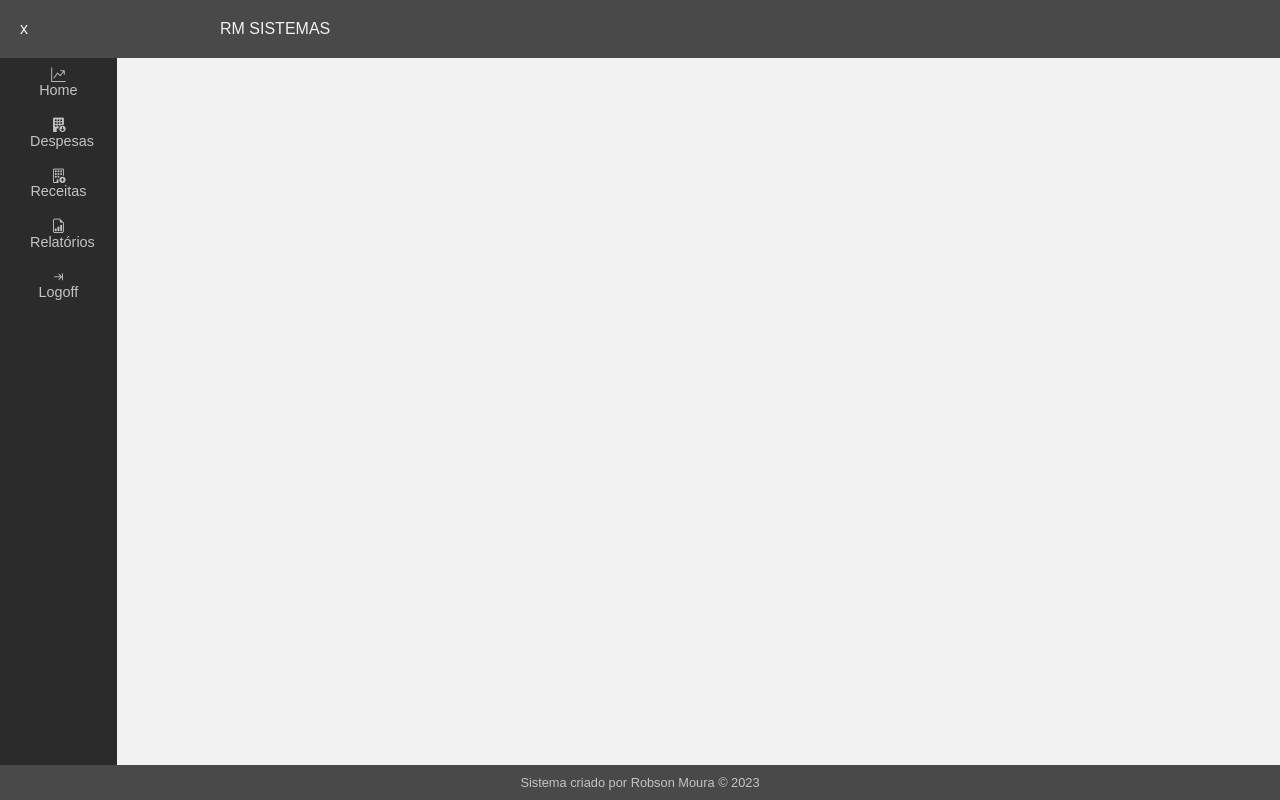
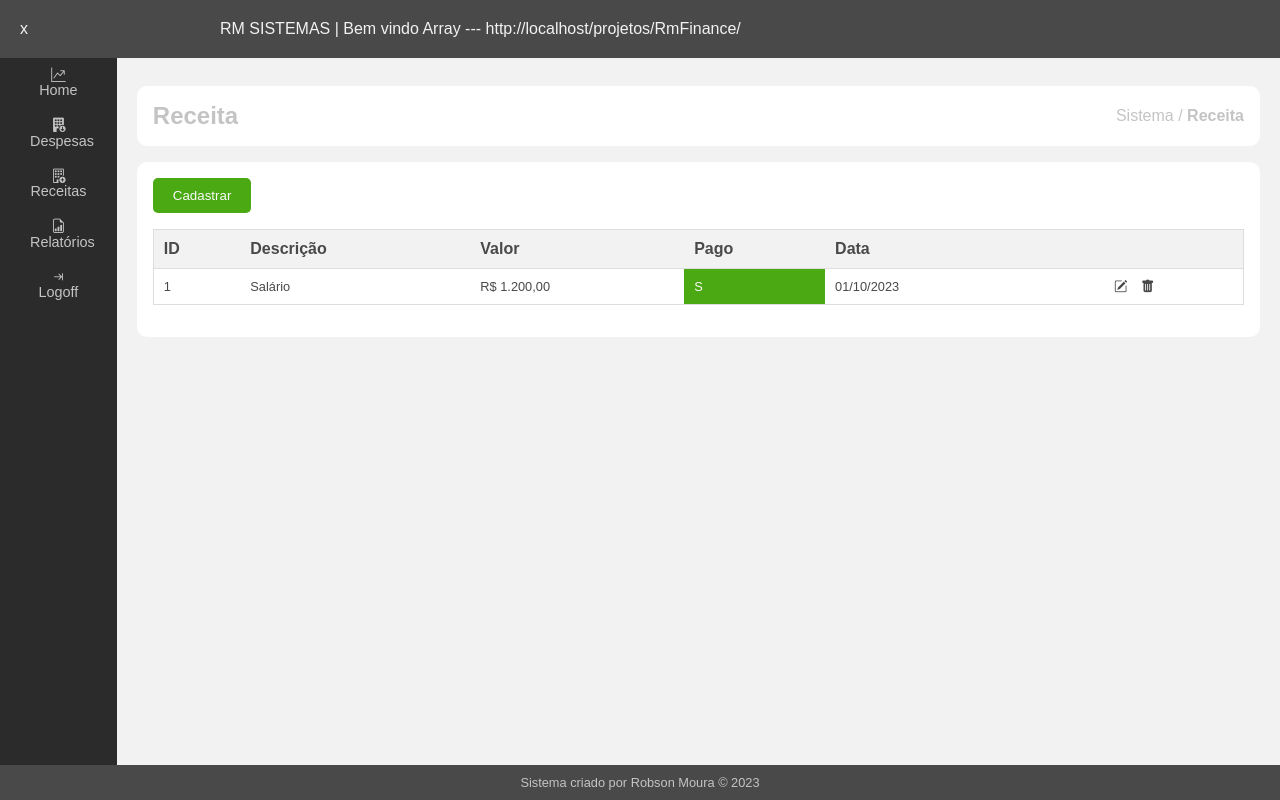
Before and after one commit to RobsonMourasz/RmFinance, a PHP site: page /public/receitas in a window 1280 px wide. Run offline with PHP 8.4, Linux system fonts and the light colour scheme; the visitor is signed in with stand-in values (Sample User, id 1).

Commit message:
adicionar sistema de autenticação; implementar verificação de sessão e redirecionamento para login

```diff
--- a/public/index.php
+++ b/public/index.php
@@ -1,3 +1,12 @@
+<?php
+    require '../src/constantes.php';
+    if (!isset($_SESSION)){session_start();}
+    if ( !isset($_SESSION['sessao']) || $_SESSION['sessao'] == 0 || $_SESSION['sessao'] == '' || empty($_SESSION['usuario'])) {
+        die("<script>alert('Acesso negado!');window.location.href='../index.php';</script>"); // Redireciona para a página de login
+        exit;
+    }else if($_SESSION['sessao'] == 1){
+
+?>
 <!DOCTYPE html>
 <html lang="pt-br">
 
@@ -5,7 +14,7 @@
     <meta charset="UTF-8">
     <meta name="viewport" content="width=device-width, initial-scale=1.0">
     <link rel="stylesheet" href="https://cdn.jsdelivr.net/npm/bootstrap-icons@1.13.1/font/bootstrap-icons.min.css">
-    <link rel="stylesheet" href="../app/css/style.css">
+    <link rel="stylesheet" href="<?php echo URL_BASE.'app/css/style.css' ?>">
     <title>Bem vindo</title>
 </head>
 
@@ -14,7 +23,7 @@
     <header>
         <div class="toggle">x</div>
         <div class="logo">
-            RM SISTEMAS
+            RM SISTEMAS | Bem vindo <?php echo $_SESSION['usuario'] . ' ---    '. URL_BASE;?>
         </div> <!-- Logo do site -->
     </header>
 
@@ -35,6 +44,9 @@
         <section> <!-- conteiner da pagina -->
             <?php
             if (isset($_GET['url'])) {
+                if ($_GET['url'] == 'logoff'){
+                    die(header("Location: ../src/logoff.php"));
+                }
                 if (file_exists('page/' . $_GET['url'] . '.php')) {
                     include 'page/' . $_GET['url'] . '.php';
                 } else {
@@ -87,7 +99,13 @@
         // Chamando a função após carregar os dados da página
         document.addEventListener("DOMContentLoaded", limparParametrosURL);
     </script>
-    <script src="../app/js/acoes.js"></script>
+    <script src="<?php echo URL_BASE.'app/js/acoes.js'?>"></script>
 </body>
 
 </html>
+<?php
+    } else{
+        die("<script>alert('Acesso negado!');window.location.href='../index.php';</script>"); // Redireciona para a página de login
+        exit;
+    }
+?>
--- a/public/page/dashboard.php
+++ b/public/page/dashboard.php
@@ -1,3 +1,7 @@
+<?php
+    require_once __DIR__.'/../../src/seguranca.php'; // Verifica se o usuário está logado
+?>
+
 <div class="content">
     <div class="header">
         <h1>Dashboard</h1>
--- a/public/page/receitas.php
+++ b/public/page/receitas.php
@@ -0,0 +1,144 @@
+<?php
+    require_once __DIR__.'/../../src/seguranca.php'; // Verifica se o usuário está logado
+?>
+<div class="content">
+    <div class="header">
+        <h1>Receita</h1>
+        <p>Sistema / <span style="font-weight: 600;">Receita</span> </p>
+    </div>
+</div>
+
+<div class="content">
+    <div> <button class="btn bg-success" mostrar-modal="modal-cadastrar-receita">Cadastrar</button> </div>
+
+    <div class="table-responsive">
+        <table class="table table-striped table-bordered">
+            <thead>
+                <tr>
+                    <th>ID</th>
+                    <th>Descrição</th>
+                    <th>Valor</th>
+                    <th>Pago</th>
+                    <th>Data</th>
+                    <th></th>
+                </tr>
+            </thead>
+            <tbody>
+                <!-- Exemplo de linha de tabela -->
+                <tr>
+                    <td>1</td>
+                    <td>Salário</td>
+                    <td>R$ 1.200,00</td>
+                    <td class="bg-success">S</td>
+                    <td>01/10/2023</td>
+                    <td>
+                        <button class=" btn-table bg-transparent-dark" mostrar-modal="modal-editar-receita" ><i class="bi bi-pencil-square" style="color: #494949;"></i></button>
+                        <button class=" btn-table bg-transparent-dark" mostrar-modal="modal-excluir-receita" ><i class="bi bi-trash-fill" style="color: #494949;"></i></button>
+                    </td>
+                </tr>
+                <!-- Mais linhas podem ser adicionadas aqui -->
+            </tbody>
+        </table>
+    </div> <!-- table-responsive -->
+</div> <!-- content-->
+
+<div class="container-modal" id="modal-cadastrar-receita">
+
+    <div class="modal" >
+        <div class="modal-header">
+            <h2>Cadastro de Receitas</h2>
+            <button class="btn bg-transparent-dark" ocultar-modal="modal-cadastrar-receita">&times;</button>
+        </div>
+
+        <div class="modal-body">
+            <form>
+                <div class="mb-3">
+                    <label for="descricao" class="form-label">Descrição</label>
+                    <input type="text" class="form-control" id="descricao" placeholder="Digite a descrição da receita">
+                </div>
+                <div class="col">
+                    <div class="row">
+                        <div class="mb-3">
+                            <label for="valor" class="form-label">Valor</label>
+                            <input type="number" class="form-control" id="valor" placeholder="Digite o valor da receita">
+                        </div>
+                        <div class="mb-3">
+                            <label for="data" class="form-label">Data</label>
+                            <input type="date" class="form-control" id="data">
+                        </div>
+                    </div>
+                </div>
+
+                <button type="submit" class="btn bg-success">Salvar</button>
+            </form>
+        </div>
+
+        <div class="modal-footer">
+            <button class="btn bg-transparent-dark" ocultar-modal="modal-cadastrar-receita">Fechar</button>
+        </div>
+    </div>
+
+</div> <!-- FIM container-modal -->
+
+<div class="container-modal" id="modal-editar-receita">
+
+    <div class="modal" >
+        <div class="modal-header">
+            <h2>Editar Receita</h2>
+            <button class="btn bg-transparent-dark" ocultar-modal="modal-editar-receita">&times;</button>
+        </div>
+
+        <div class="modal-body">
+            <form>
+                <div class="mb-3">
+                    <label for="descricao" class="form-label">Descrição</label>
+                    <input type="text" class="form-control" id="descricao" placeholder="Digite a descrição da receita">
+                </div>
+                <div class="col">
+                    <div class="row">
+                        <div class="mb-3">
+                            <label for="valor" class="form-label">Valor</label>
+                            <input type="number" class="form-control" id="valor" placeholder="Digite o valor da receita">
+                        </div>
+                        <div class="mb-3">
+                            <label for="data" class="form-label">Data</label>
+                            <input type="date" class="form-control" id="data">
+                        </div>
+                    </div>
+                </div>
+
+                <button type="submit" class="btn bg-info">Editar</button>
+            </form>
+        </div>
+
+        <div class="modal-footer">
+            <button class="btn bg-transparent-dark" ocultar-modal="modal-editar-receita">Fechar</button>
+        </div>
+    </div>
+
+</div> <!-- FIM container-modal -->
+
+<div class="container-modal" id="modal-excluir-receita">
+
+    <div class="modal" >
+        <div class="modal-header">
+            <h2>Realmente desja excluir essa receita?</h2>
+            <button class="btn bg-transparent-dark" ocultar-modal="modal-excluir-receita">&times;</button>
+        </div>
+
+        <div class="modal-body">
+            <form>
+                <div class="mb-3">
+                    <label for="descricao" class="form-label">Descrição</label>
+                    <input type="text" class="form-control" id="descricao" placeholder="Digite a descrição da receita">
+                </div>
+                <button type="submit" class="btn bg-danger">Sim</button>
+            </form>
+        </div>
+
+        <div class="modal-footer">
+            <button class="btn bg-transparent-dark" ocultar-modal="modal-excluir-receita">Fechar</button>
+        </div>
+    </div>
+
+</div> <!-- FIM container-modal -->
--- /dev/null
+++ b/src/constantes.php
@@ -0,0 +1,11 @@
+<?php
+ require_once __DIR__.'/seguranca.php'; // Verifica se o usuário está logado
+
+    // Definindo constantes para o sistema
+define('URL_BASE', getBaseUrl().'projetos/RmFinance/' ); // URL base do sistema
+
+function getBaseUrl() {
+    $protocolo = (!empty($_SERVER['HTTPS']) && $_SERVER['HTTPS'] !== 'off') ? "https" : "http";
+    $host = $_SERVER['HTTP_HOST'];
+    return "{$protocolo}://{$host}/";
+}
--- /dev/null
+++ b/src/seguranca.php
@@ -0,0 +1,12 @@
+<?php
+    if(!isset($_SESSION)) {
+        session_start();
+    }
+
+    if (!isset($_SESSION['sessao']) || $_SESSION['sessao'] == 0 || $_SESSION['sessao'] == '' || empty($_SESSION['usuario'])) {
+        session_destroy();
+        die("<script>alert('Acesso negado!');window.location.href='index.php';</script>"); // Redireciona para a página de login
+        exit;
+    } else if ($_SESSION['sessao'] == 1) {
+        // A sessão está ativa, continue com o processamento
+    }
```
Also changed, not shown: index.php (renamed from index.html, +10 -0 lines), public/page/despesas.php (+75 -6 lines), src/logoff.php (added, +9 -0 lines), src/route.php (+16 -2 lines).
